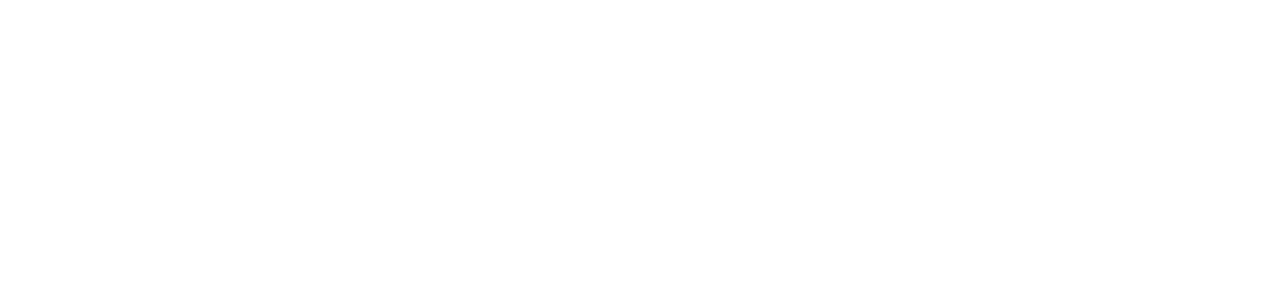
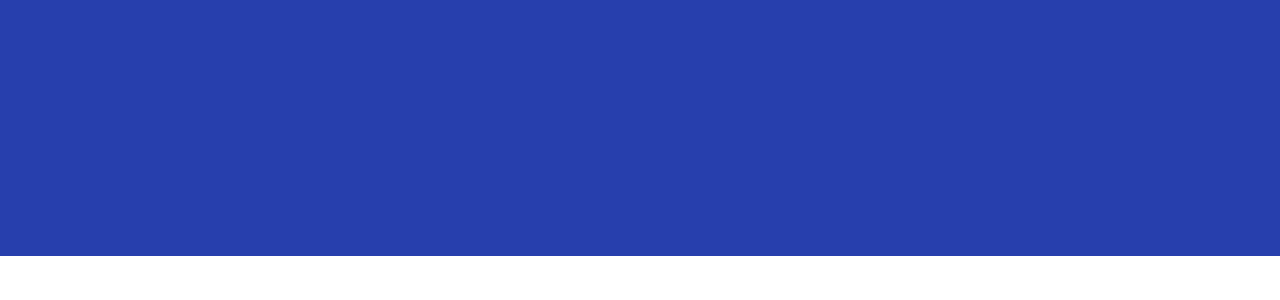
Before and after one commit to Joaovictormartin/ReactJS-Lista-de-Tarefas, a React app: page / in a window 1280 px wide. Shown: the top 300 px of the page. Built offline with nearby package versions, Linux system fonts and the light colour scheme.

Commit message:
adicionando o Header na tela App

```diff
--- a/src/App.jsx
+++ b/src/App.jsx
@@ -1,7 +1,9 @@
+
+import { Header } from './components/Header'
 import './styles/global.scss'
 
 export function App() {
   return(
-    null
+    <Header/>
   )
 }
```
